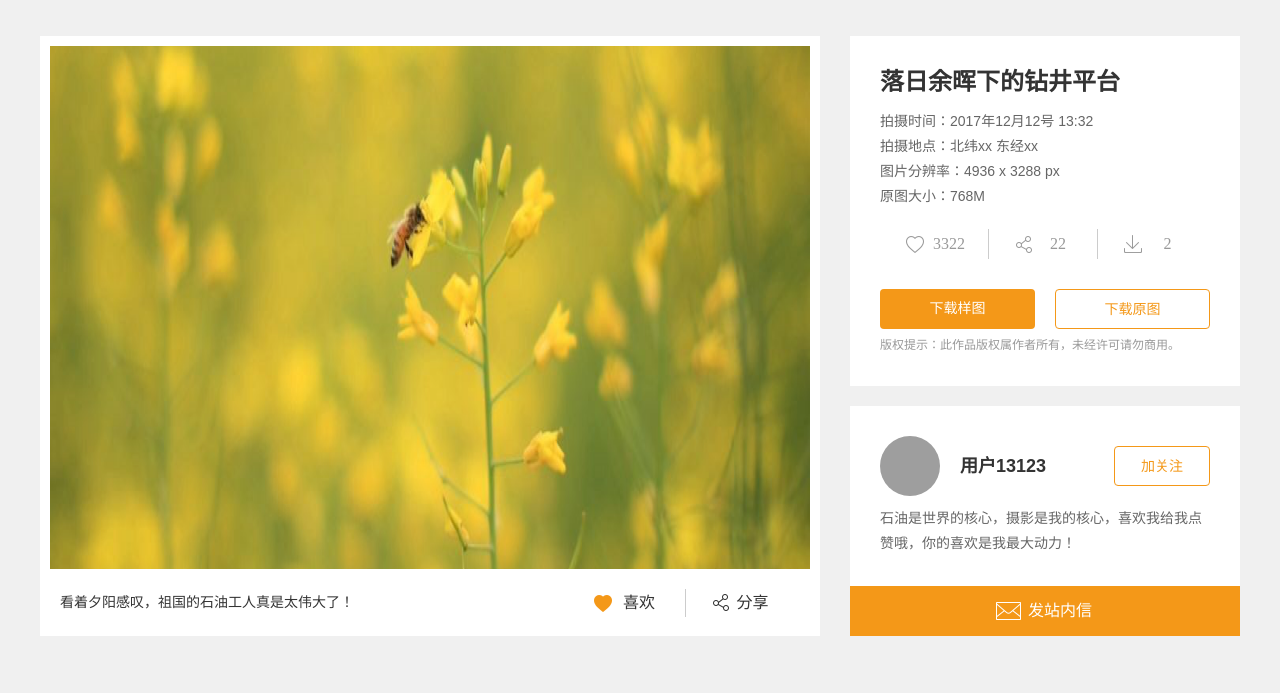
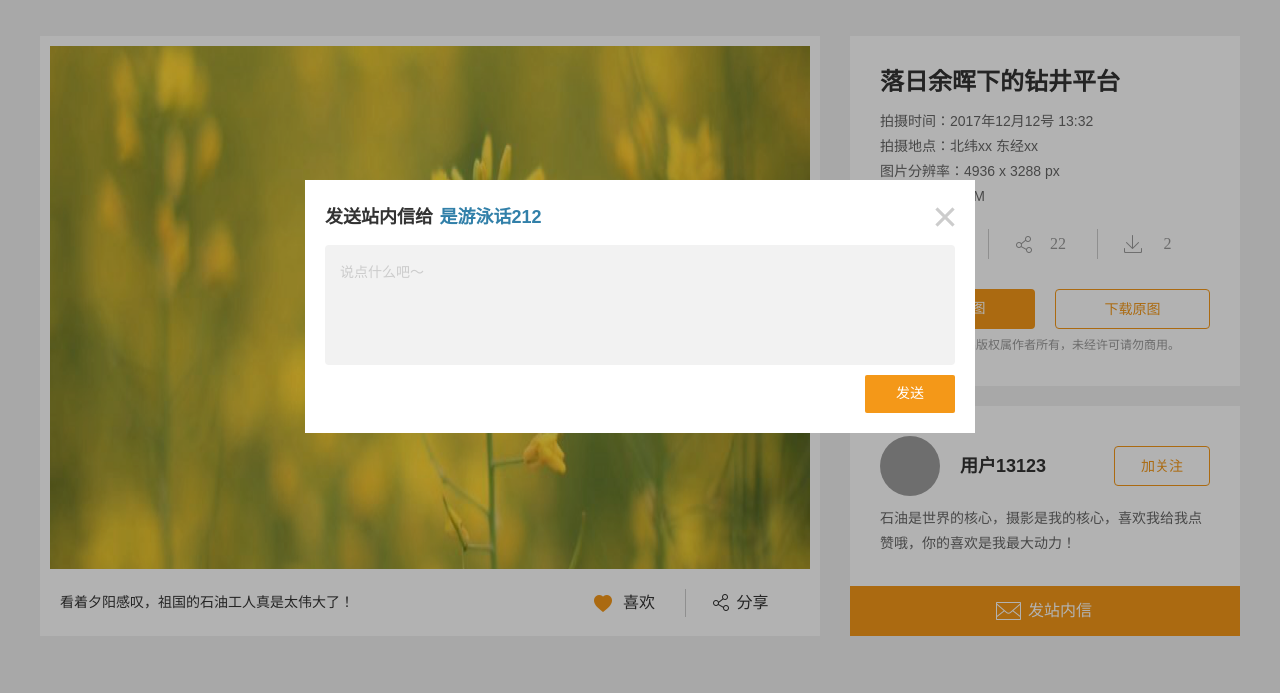
Before and after one commit to HappySusan/oil, a plain HTML site: page html/picturedetails.html in a window 1280 px wide. Shown: the part 94-787 px from the top of the page. Drawn offline with Linux system fonts and the light colour scheme; grey boxes are pictures that could not be loaded.

Commit message:
站内心样式

```diff
--- a/css/common/header.css
+++ b/css/common/header.css
@@ -259,7 +259,7 @@
     border-right: none;
     padding-left: 30px;
     font-size: 16px;
-    color: #999999;
+    color: #333333;
     border-radius: 6px 0 0 6px;
 }
 
@@ -320,3 +320,15 @@
     width: 100%;
     height: 100%;
 }
+::-webkit-input-placeholder { /* WebKit browsers */
+    color:#999;font-size:16px;
+}
+    　　:-moz-placeholder { /* Mozilla Firefox 4 to 18 */
+    color:#999;font-size:16px;
+}
+    　　::-moz-placeholder { /* Mozilla Firefox 19+ */
+    color:#999;font-size:16px;
+}
+    　　:-ms-input-placeholder { /* Internet Explorer 10+ */
+    color:#999;font-size:16px;
+}
--- a/css/picturedetails.css
+++ b/css/picturedetails.css
@@ -384,16 +384,30 @@ operation:after{
 .comment .tare{
     background: #FFFFFF;
     border-radius: 4px;
-    height: 120px;
+    height: 90px;
     resize:none;
-    width: 100%;
+    width: 1170px;
     border: none;
     outline: none;
-    line-height: 20px;
+    line-height: 25px;
     font-family: PingFangSC-Regular;
     font-size: 14px;
-    color: #999999;
+    color: #333;
+    padding: 15px;
 }
+::-webkit-input-placeholder { /* WebKit browsers */
+    color:#999;font-size:14px;
+}
+    　　:-moz-placeholder { /* Mozilla Firefox 4 to 18 */
+    color:#999;font-size:14px;
+}
+    　　::-moz-placeholder { /* Mozilla Firefox 19+ */
+    color:#999;font-size:14px;
+}
+    　　:-ms-input-placeholder { /* Internet Explorer 10+ */
+    color:#999;font-size:14px;
+}
+
 .publish_comment{
     background: #CCCCCC;
     border-radius: 2px;
@@ -471,3 +485,77 @@ operation:after{
     line-height: 24px;
     padding: 0px 0 20px 60px;
 }
+.mask{
+    width: 100%;
+    height: 100%;
+    background: rgba(0,0,0,0.3);
+    position: fixed;
+    left: 0;
+    top: 0;
+    z-index: 9999;
+}
+.send_email_dialog{
+    width: 670px;
+    height: 253px;
+    background: #fff;
+    position: fixed;
+    left: 50%;
+    top: 50%;
+    margin: -126px 0 0 -335px;
+}
+.send_email_header{
+    height: 25px;
+    line-height: 25px;
+    font-family: PingFang-SC-Semibold;
+    font-size: 18px;
+    color: #333333;
+    margin: 25px 20px 15px 20px;
+    font-weight: bold;
+}
+.send_email_header span{
+    font-size: 18px;
+    color: #3280A9;
+    line-height: 25px;
+    padding-left: 2px;
+}
+.close_send_email{
+    width: 20px;
+    height: 20px;
+    margin-top: 2px;
+    cursor: pointer;
+    background: url("./../img/icon_close_send_email.png") no-repeat;
+    background-size: contain;
+}
+.tend_email_are{
+    display: block;
+    resize: none;
+    width: 600px;
+    height: 90px;
+    padding: 0 20px;
+    background: #F2F2F2;
+    border-radius: 4px;
+    font-size: 14px;
+    color: #333;
+    line-height: 25px;
+    padding: 15px;
+    margin: 0 auto;
+    border: none;
+    outline: none;
+}
+.send_email_btn{
+    width: 90px;
+    height: 38px;
+    line-height: 38px;
+    text-align: center;
+    cursor: pointer;
+    margin: 10px 20px 0 0;
+    font-family: PingFangSC-Regular;
+    font-size: 14px;
+    color: #999999;
+    background: #CCCCCC;
+    border-radius: 2px;
+}
+.send_email_btn.on{
+    color: #FFFFFF;
+    background: #F49818;
+}
--- a/html/picturedetails.html
+++ b/html/picturedetails.html
@@ -236,8 +236,8 @@
     <div class="next next_picture" id="next_picture"><img src="./../img/icon_next.png" alt="下一个"></div>
 </div>
 <div class="title_list">评论</div>
-<div class="comment login"><!--login控制是否显示登陆提示和橙色按钮-->
-    <textarea name="" id="" cols="" rows="" class="tare" readonly></textarea>
+<div class="comment login"><!--login控制是否显示登陆提示和橙色按钮 有login是登陆状态，没有的话下面textarea加上readonly-->
+    <textarea name="" id="" cols="" rows="" class="tare" placeholder="评论点什么吧～"></textarea>
     <div class="publish_comment">发表评论</div>
     <p>登陆后即可评论请，<a href="">登陆</a> </p>
 </div>
@@ -263,6 +263,16 @@
         </div>
     </div>
 </div>
+<div class="mask">
+    <div class="send_email_dialog">
+        <div class="send_email_header">
+            发送站内信给 <span>是游泳话212</span>
+            <div class="close_send_email fr"></div>
+        </div>
+        <textarea name="" id="" cols="" rows="" placeholder="说点什么吧～" class="tend_email_are"></textarea>
+        <div class="send_email_btn fr on">发送</div>
+    </div>
+</div>
 <div class="footer">
     <p>©2017 中国石油天然气集团公司 版权所有</p>
     <p><b>技术支持：</b>中国石油信息技术服务中心</p>
--- a/js/picturedetails.js
+++ b/js/picturedetails.js
@@ -48,9 +48,8 @@ var advancedsearchObj = {
             }else if (Distinguish==2) {
                 advancedsearchObj.nextPicturesFun();
             }
-
-
         });
     }
+
 }
 advancedsearchObj.init();
```
Also changed, not shown: img/icon_close_send_email.png (added).
